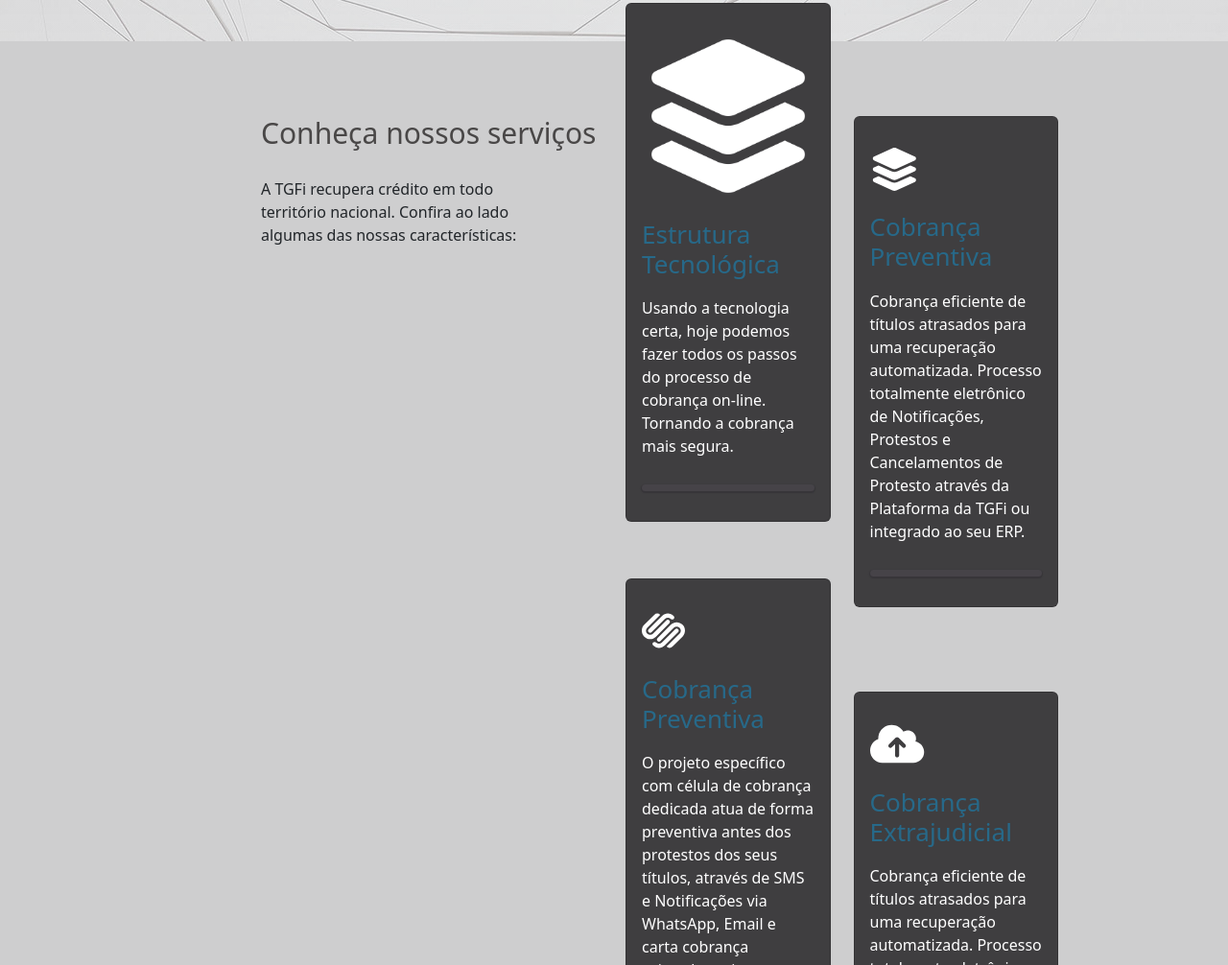
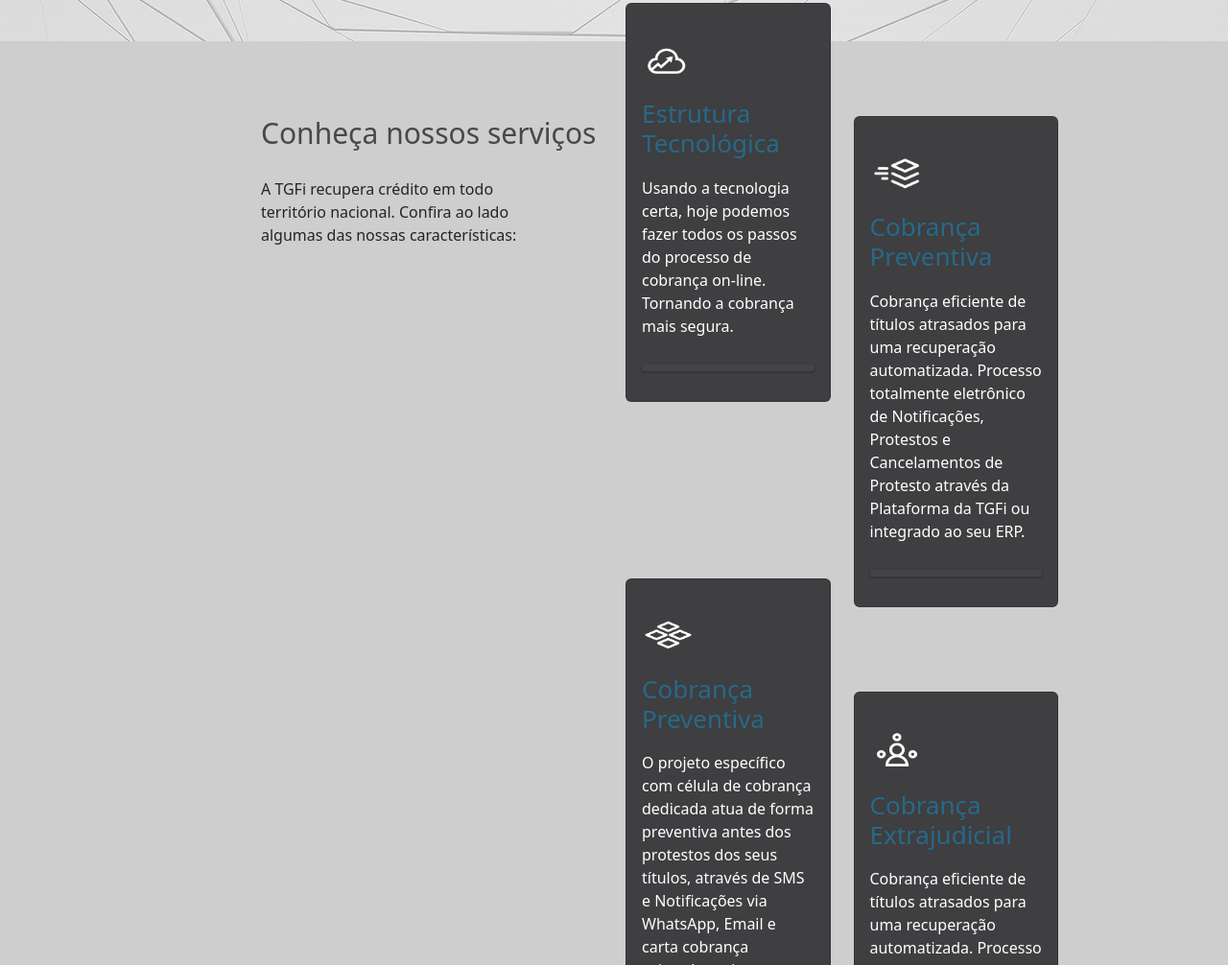
Before and after one commit to ehasanrobin/tgfi-website, a plain HTML site: page index.html in a window 1280 px wide. Shown: the part 752-1758 px from the top of the page at 96% size. Drawn offline with Linux system fonts and the light colour scheme.

Commit message:
git animaiton website

```diff
--- a/css/style.css
+++ b/css/style.css
@@ -280,6 +280,10 @@ section.service-section {
     border: 1px solid rgb(129, 129, 129);
 }
 
+h6.card-subtitle.mb-2.text-muted img {
+    max-width: 55px !important;
+}
+
 .tgfi-title.text-center.py-4 h3 {
     font-weight: 400;
 }
--- a/index.html
+++ b/index.html
@@ -92,7 +92,7 @@
                         <div class="col-md-12 service-box-1">
                             <div class="card service-card">
                                 <div class="card-body">
-                                    <h6 class="card-subtitle mb-2 text-muted"> <img src="./images/layer.png" alt="">
+                                    <h6 class="card-subtitle mb-2 text-muted"> <img  src="./images/vectorpaint (2).png" alt="">
                                     </h6>
                                     <h5 class="card-title">
                                         Estrutura Tecnológica </h5>
@@ -105,7 +105,7 @@
                         <div class="col-md-12 mt-5">
                             <div class="card service-card ">
                                 <div class="card-body">
-                                    <h6 class="card-subtitle mb-2 text-muted"><i class="fa-solid fa-layer-group"></i>
+                                    <h6 class="card-subtitle mb-2 text-muted"><img src="./images/vectorpaint (3).png" alt="">
                                     </h6>
                                     <h5 class="card-title">
                                         Cobrança Preventiva</h5>
@@ -120,7 +120,7 @@
                         <div class="col-md-12 service-box-1">
                             <div class="card service-card">
                                 <div class="card-body">
-                                    <h6 class="card-subtitle mb-2 text-muted"><i class="fa-brands fa-squarespace"></i>
+                                    <h6 class="card-subtitle mb-2 text-muted"><img src="/images/vectorpaint (6).png" alt="">
                                     </h6>
                                     <h5 class="card-title">Cobrança Preventiva</h5>
 
@@ -135,7 +135,7 @@
                         <div class="col-md-12 mt-5">
                             <div class="card service-card">
                                 <div class="card-body">
-                                    <h6 class="card-subtitle mb-2 text-muted"><i class="fa-solid fa-cloud-arrow-up"></i>
+                                    <h6 class="card-subtitle mb-2 text-muted"><img src="/images/vectorpaint (5).png" alt="">
                                     </h6>
                                     <h5 class="card-title">
                                         Cobrança Extrajudicial</h5>
```
Also changed, not shown: images/asset 16.svg (deleted), images/asset 18.svg (deleted), images/cloud.png (added), images/connector.png (added), images/doublelayer.svg (renamed from images/asset 13.svg), images/vectorpaint (2).png (added), images/vectorpaint (3).png (added), images/vectorpaint (5).png (added), images/vectorpaint (6).png (added).
